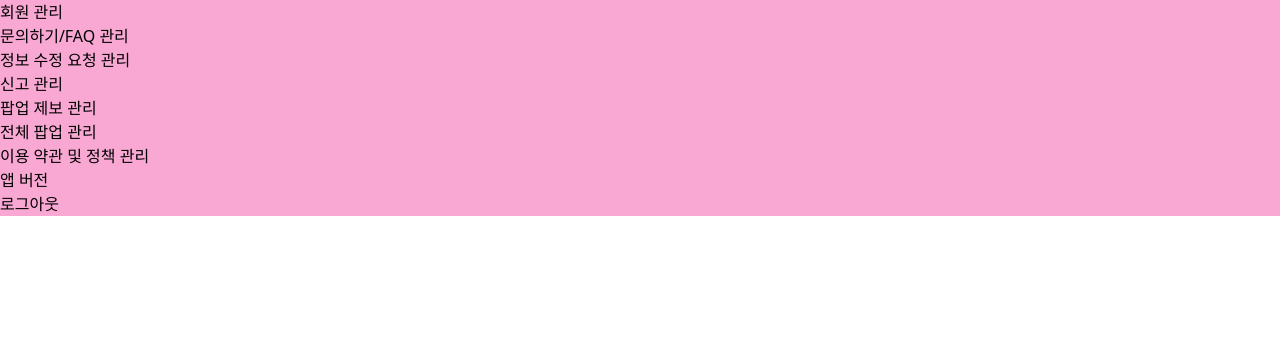
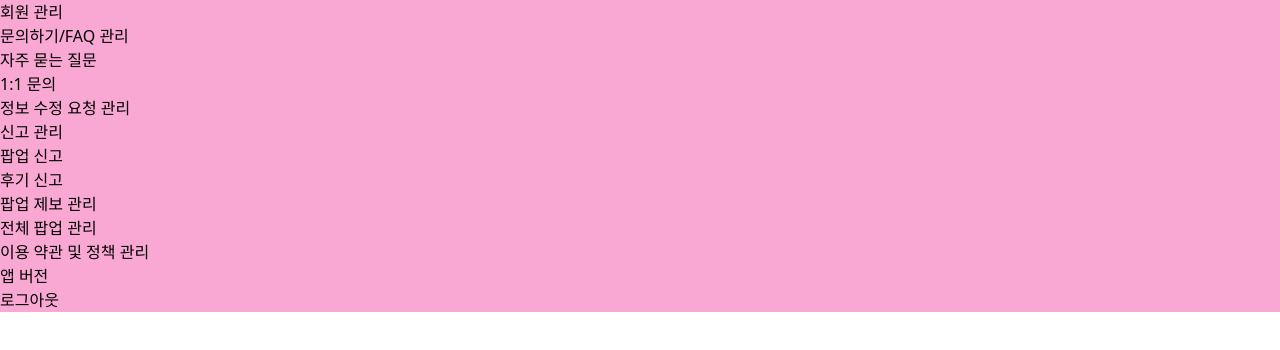
Before and after one commit to leejh4197/PoppinAdmin, a React (Vite) app: page /home in a window 1280 px wide. Shown: the top 350 px of the page. Built offline with nearby package versions, Linux system fonts and the light colour scheme.

Commit message:
[FIX]사이드바 수정

```diff
--- a/src/components/sideBar/SideBar.tsx
+++ b/src/components/sideBar/SideBar.tsx
@@ -16,7 +16,7 @@ const SideBar = () => {
               {el.name}
             </button>
           )}
-          {(el.name === "문의하기" || el.name === "FAQ") &&
+          {(el.name === "자주 묻는 질문" || el.name === "1:1 문의  ") &&
             showContactSubMenu && (
               <button onClick={() => navigate(el.path as string)}>
                 {el.name}
@@ -27,7 +27,7 @@ const SideBar = () => {
               {el.name}
             </button>
           )}
-          {(el.name === "팝업 신고 관리" || el.name === "후기 신고 관리") &&
+          {(el.name === "팝업 신고" || el.name === "후기 신고") &&
             showReportSubMenu && (
               <button onClick={() => navigate(el.path as string)}>
                 {el.name}
--- a/src/constants/sideBarContent.tsx
+++ b/src/constants/sideBarContent.tsx
@@ -7,12 +7,12 @@ interface SideBarContent {
 export const sideBarContents: SideBarContent[] = [
   { name: "회원 관리", path: "/memberManager" },
   { name: "문의하기/FAQ 관리" },
-  { name: "문의하기", path: "/contact" },
-  { name: "FAQ", path: "/faq" },
+  { name: "자주 묻는 질문", path: "/contact" },
+  { name: "1:1 문의", path: "/faq" },
   { name: "정보 수정 요청 관리", path: "/editRequests" },
   { name: "신고 관리" },
-  { name: "팝업 신고 관리", path: "/popupReport" },
-  { name: "후기 신고 관리", path: "/reviewReport" },
+  { name: "팝업 신고", path: "/popupReport" },
+  { name: "후기 신고", path: "/reviewReport" },
   { name: "팝업 제보 관리", path: "/submissionManager" },
   { name: "전체 팝업 관리", path: "/overallManager" },
   { name: "이용 약관 및 정책 관리", path: "/" },
```
